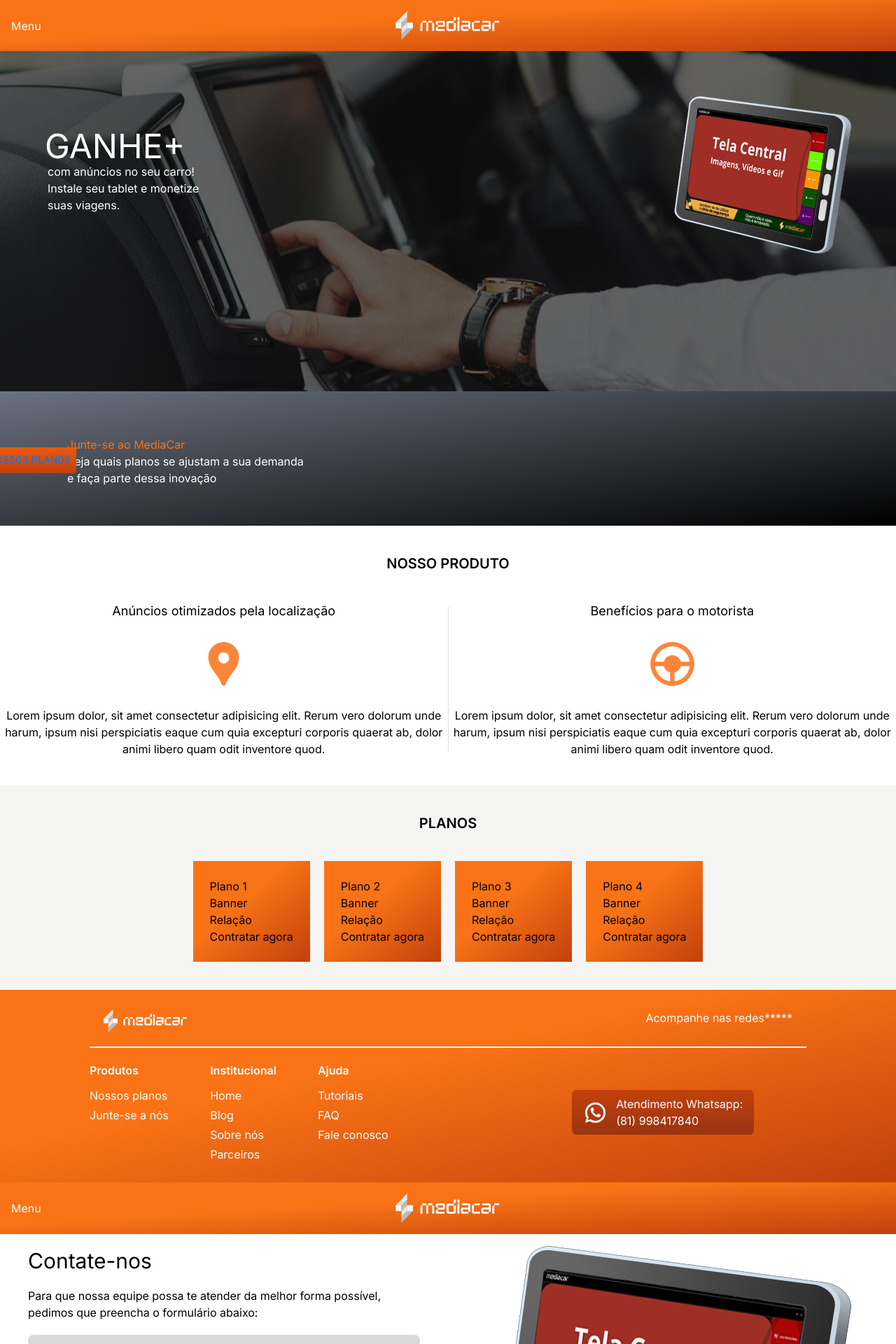
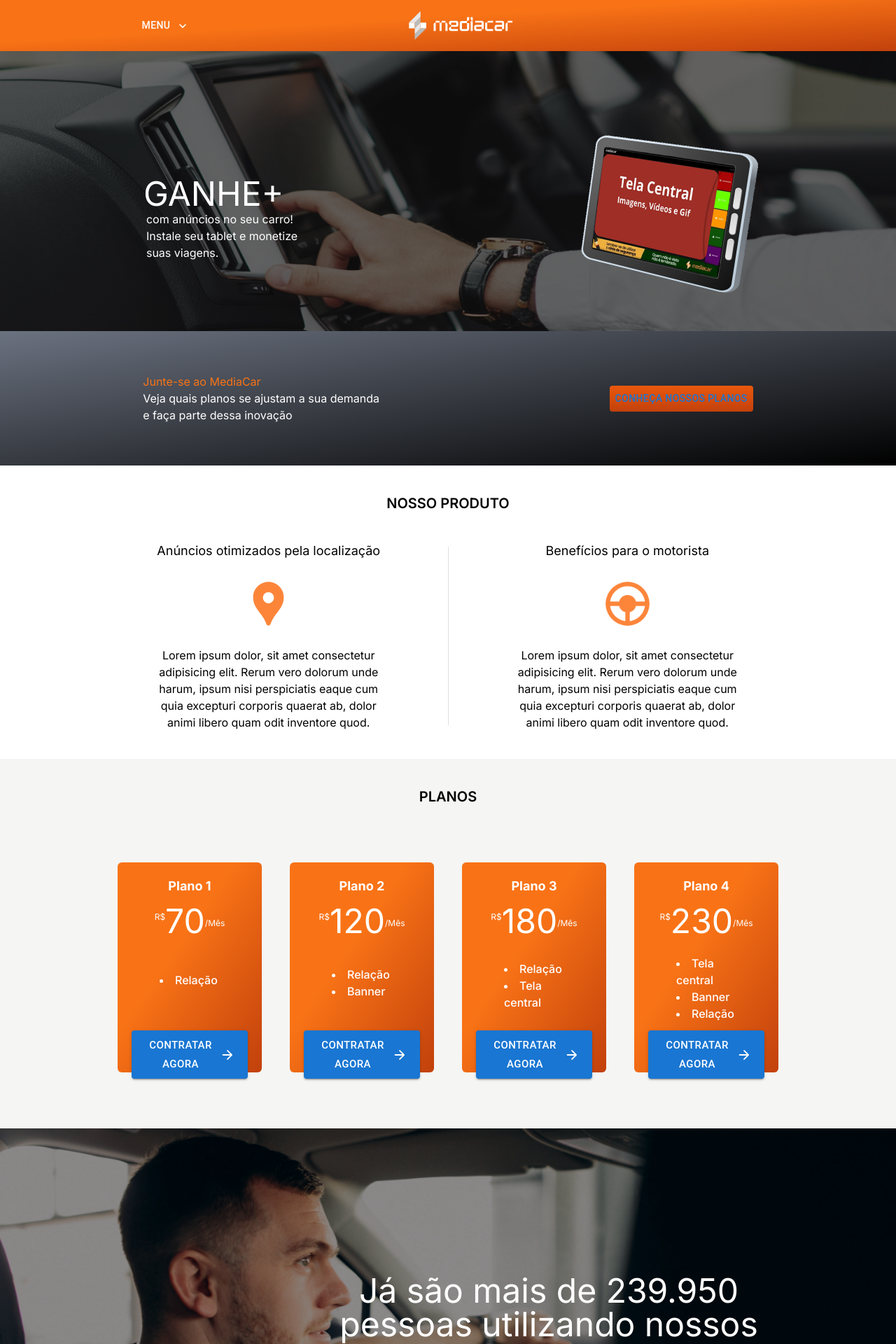
Before and after one commit to IgorRS-2302/mediacar, a Next.js app: page / in a window 1280 px wide. Shown: the top 1920 px of the page at 70% size. Built offline with nearby package versions, Linux system fonts and the light colour scheme.

Commit message:
redirects added

```diff
--- a/src/app/Pages/Contato.tsx
+++ /dev/null
@@ -1,32 +0,0 @@
-import React from 'react'
-import Header from '../components/header'
-import Footer from '../components/footer'
-import Image from "next/image";
-import Tablet from '../assets/images/tablet_mediacarV2.png'
-export default function Contato() {
-  return (
-    <div>
-      <Header/>
-        <div className='grid grid-flow-col grid-cols-2 bg-white'>
-            <div className='flex flex-grow-1 flex-col gap-5 align-middle justify-center text-black mx-10'>
-
-                <h1 className='text-3xl'>Contate-nos</h1>
-                <h3 className=''>Para que nossa equipe possa te atender da melhor forma possível, pedimos que preencha o formulário abaixo:</h3>
-                <input type="text" placeholder='Nome' className='py-2 pl-3 bg-cor-input rounded-lg '/>
-                <input type="email" placeholder='Email' className='py-2 pl-3 bg-cor-input rounded-lg '/>
-                <input type="tel" placeholder='Telefone' className='py-2 pl-3 bg-cor-input rounded-lg'/>
-                <input type="text" placeholder='Empresa' className='py-2 pl-3 bg-cor-input rounded-lg'/>
-                <input type="text" placeholder='Site' className=' py-2 pl-3 bg-cor-input rounded-lg'/>
-                <div className='flex justify-end'>
-                    <button className='bg-cor-laranja py-3 px-12 rounded-lg'>Enviar</button>
-                </div>
-            </div>
-            <div className='flex items-center align-middle justify-center'>
-            <Image src={Tablet} alt={''}/>
-
-            </div>
-            </div>
-      <Footer/>
-    </div>
-  )
-}
--- a/src/app/components/cardPlanos.tsx
+++ b/src/app/components/cardPlanos.tsx
@@ -1,19 +1,57 @@
-interface Planos {
-  planNumber: number;
+import { ArrowForwardRounded } from "@mui/icons-material";
+import { Button } from "@mui/material";
+
+interface ICardData {
+  title: string;
+  price: number;
+  description?: string;
+  listItem?: string[];
 }
 
-export default function CardPlanos({ planNumber }: Planos) {
+export default function CardPlanos({
+  title,
+  price,
+  description,
+  listItem,
+}: ICardData) {
   return (
-    <div className="bg-gradient-to-br from-orange-500 from-40% orange-600 to-orange-700 p-6">
-      <span>Plano {planNumber}</span>
-      <div></div>
-      <div>
-        <ul>
-          <li>Banner</li>
-          <li>Relação</li>
-        </ul>
+    <div className="grid bg-gradient-to-br from-orange-500 from-40% orange-600 to-orange-700 p-5 rounded-md w-screen">
+      <div className="mx-auto text-white h-1/12">
+        <p className="w-full text-center mb-3 text-lg font-bold h-1/12">
+          {title}
+        </p>
+        <div className="flex items-center justify-center mb-3">
+          <sup className="">R$</sup>
+          <p className="text-5xl">{price}</p>
+          <sub>/Mês</sub>
+        </div>
       </div>
-      <button>Contratar agora</button>
+      <div className="my-3">
+        <div className=" text-white font-medium text-center">
+          {description ? <p>{description}</p> : null}
+        </div>
+        <div className=" text-white font-medium px-10">
+          {listItem ? (
+            <ul className="list-inside">
+              {listItem.map((item) => (
+                <li className="list-disc" key={item}>
+                  {item}
+                </li>
+              ))}
+            </ul>
+          ) : null}
+        </div>
+      </div>
+      <div className="h-10 self-end">
+        <Button
+          variant="contained"
+          size="large"
+          className="bg-white hover:bg-slate-50 text-orange-700 capitalize w-full"
+          endIcon={<ArrowForwardRounded />}
+        >
+          <span>Contratar agora</span>
+        </Button>
+      </div>
     </div>
   );
 }
--- a/src/app/components/header.tsx
+++ b/src/app/components/header.tsx
@@ -1,11 +1,50 @@
+"use client";
 import Image from "next/image";
 import MediacarLogo from "../assets/svgs/logo_mediacar.svg";
+import Link from "next/link";
+import ExpandMoreIcon from "@mui/icons-material/ExpandMore";
+import { Button, Menu, MenuItem } from "@mui/material";
+import { useState } from "react";
 
 export default function Header() {
+  const [anchorEl, setAnchorEl] = useState<null | HTMLElement>(null);
+  const open = Boolean(anchorEl);
+  const handleClick = (event: React.MouseEvent<HTMLButtonElement>) => {
+    setAnchorEl(event.currentTarget);
+  };
+  const handleClose = () => {
+    setAnchorEl(null);
+  };
+
   return (
-    <header className="bg-gradient-to-br from-orange-500 from-40% orange-600 to-orange-700 flex items-center justify-between w-full p-4">
-      <div className="text-white">Menu</div>
-      <Image src={MediacarLogo} alt={"Logo mediacar"} width={150} />
+    <header className="bg-gradient-to-br from-orange-500 from-40% orange-600 to-orange-700 flex items-center justify-around w-full py-4 px-10">
+      <Button
+        variant="text"
+        color="inherit"
+        endIcon={<ExpandMoreIcon />}
+        aria-controls={open ? "basic-menu" : undefined}
+        aria-haspopup="true"
+        aria-expanded={open ? "true" : undefined}
+        onClick={handleClick}
+      >
+        Menu
+      </Button>
+      <Menu
+        id="basic-menu"
+        anchorEl={anchorEl}
+        open={open}
+        onClose={handleClose}
+        MenuListProps={{
+          "aria-labelledby": "basic-button",
+        }}
+      >
+        <MenuItem onClick={handleClose}>Contato</MenuItem>
+        <MenuItem onClick={handleClose}>Motorista</MenuItem>
+        <MenuItem onClick={handleClose}>Anunciante</MenuItem>
+      </Menu>
+      <Link href={"/"}>
+        <Image src={MediacarLogo} alt={"Logo mediacar"} width={150} />
+      </Link>
       <span className="invisible">menu</span>
     </header>
   );
--- /dev/null
+++ b/src/app/contato/page.tsx
@@ -0,0 +1,55 @@
+import React from "react";
+import Header from "../components/header";
+import Footer from "../components/footer";
+import Image from "next/image";
+import Tablet from "../assets/images/tablet_mediacarV2.png";
+export default function Contato() {
+  return (
+    <div>
+      <Header />
+      <div className="grid grid-flow-col grid-cols-2 bg-white">
+        <div className="flex flex-grow-1 flex-col gap-5 align-middle justify-center text-black mx-10 p-12">
+          <h1 className="text-3xl">Contate-nos</h1>
+          <h3 className="">
+            Para que nossa equipe possa te atender da melhor forma possível,
+            pedimos que preencha o formulário abaixo:
+          </h3>
+          <input
+            type="text"
+            placeholder="Nome"
+            className="py-2 pl-3 bg-cor-input rounded-lg "
+          />
+          <input
+            type="email"
+            placeholder="Email"
+            className="py-2 pl-3 bg-cor-input rounded-lg "
+          />
+          <input
+            type="tel"
+            placeholder="Telefone"
+            className="py-2 pl-3 bg-cor-input rounded-lg"
+          />
+          <input
+            type="text"
+            placeholder="Empresa"
+            className="py-2 pl-3 bg-cor-input rounded-lg"
+          />
+          <input
+            type="text"
+            placeholder="Site"
+            className=" py-2 pl-3 bg-cor-input rounded-lg"
+          />
+          <div className="flex justify-end">
+            <button className="bg-cor-laranja py-3 px-12 rounded-lg">
+              Enviar
+            </button>
+          </div>
+        </div>
+        <div className="flex items-center align-middle justify-center">
+          <Image src={Tablet} alt={""} />
+        </div>
+      </div>
+      <Footer />
+    </div>
+  );
+}
--- a/src/app/page.tsx
+++ b/src/app/page.tsx
@@ -4,41 +4,47 @@ import Header from "./components/header";
 import Footer from "./components/footer";
 import Image from "next/image";
 import Banner from "../app/assets/images/banner.png";
+import Banner2 from "../app/assets/images/banner2.png";
 import Tablet from "../app/assets/images/tablet_mediacarV2.png";
 import LocationPin from "../app/assets/svgs/Location pin.svg";
 import SteeringWheel from "../app/assets/svgs/Steering Wheel.svg";
-import Contato from "./Pages/Contato";
 
 export default function Home() {
   return (
     <main className="flex min-h-screen flex-col items-center justify-between text-white">
       <Header />
       <div className="banner w-full relative">
-        <Image src={Banner} alt={"Banner mediacar"} />
-        <div className="spans absolute top-28 left-16 flex flex-col">
+        <Image
+          src={Banner}
+          alt={"Banner mediacar"}
+          className="object-fill w-full max-h-[50vh]"
+        />
+        <div className="absolute top-28 left-1 flex w-full justify-around items-center">
+          <div className="spans flex flex-col">
             <span className="text-5xl">GANHE+</span>
             <span className="pl-1">
               com anúncios no seu carro! <br />
               Instale seu tablet e monetize <br /> suas viagens.
             </span>
           </div>
-        <div className="absolute top-14 right-16 w-64">
+          <div className="w-64">
             <Image src={Tablet} alt={""} />
           </div>
         </div>
-      <div className="relative bg-gradient-to-br from-gray-500 from-23% gray-600 to-black text-white w-full h-48">
-        <div className="absolute flex flex-col top-16 left-24">
+      </div>
+      <div className="flex justify-around items-center bg-gradient-to-br from-gray-500 from-23% gray-600 to-black text-white w-full h-48 px-10">
+        <div className="flex flex-col">
           <span className="text-orange-500">Junte-se ao MediaCar</span>
           <span>
             Veja quais planos se ajustam a sua demanda <br /> e faça parte dessa
             inovação
           </span>
         </div>
-        <Button className="absolute bg-gradient-to-b from-orange-600 to-orange-700 text-white py-3 px-5 rounded-full top-20 right-24">
+        <Button className="bg-gradient-to-b from-orange-600 to-orange-700 text-white py-3 px-5 rounded-full">
           Conheça nossos planos
         </Button>
       </div>
-      <div className="product text-black py-10">
+      <div className="product text-black py-10 px-32">
         <div className="flex justify-center">
           <span className="text-xl font-semibold">NOSSO PRODUTO</span>
         </div>
@@ -48,7 +54,7 @@ export default function Home() {
               Anúncios otimizados pela localização
             </span>
             <Image src={LocationPin} alt={""} width={75} />
-            <span className="text-center">
+            <span className="text-center w-2/3">
               Lorem ipsum dolor, sit amet consectetur adipisicing elit. Rerum
               vero dolorum unde harum, ipsum nisi perspiciatis eaque cum quia
               excepturi corporis quaerat ab, dolor animi libero quam odit
@@ -59,7 +65,7 @@ export default function Home() {
           <div className="flex flex-col items-center gap-6">
             <span className="text-lg">Benefícios para o motorista</span>
             <Image src={SteeringWheel} alt={""} width={75} />
-            <span className="text-center">
+            <span className="text-center w-2/3">
               Lorem ipsum dolor, sit amet consectetur adipisicing elit. Rerum
               vero dolorum unde harum, ipsum nisi perspiciatis eaque cum quia
               excepturi corporis quaerat ab, dolor animi libero quam odit
@@ -69,19 +75,44 @@ export default function Home() {
         </div>
       </div>
       <div className="planos bg-stone-100 text-black w-full">
-        <div className="flex flex-col items-center gap-10 py-10">
+        <div className="flex flex-col items-center gap-10 py-10 px-32">
           <span className="text-xl font-semibold">PLANOS</span>
-          <div className="flex gap-5">
-            <CardPlanos planNumber={1} />
-            <CardPlanos planNumber={2} />
-            <CardPlanos planNumber={3} />
-            <CardPlanos planNumber={4} />
+          <div className="flex gap-10 w-full p-10">
+            <CardPlanos title={"Plano 1"} price={70} listItem={["Relação"]} />
+            <CardPlanos
+              title={"Plano 2"}
+              price={120}
+              listItem={["Relação", "Banner"]}
+            />
+            <CardPlanos
+              title={"Plano 3"}
+              price={180}
+              listItem={["Relação", "Tela central"]}
+            />
+            <CardPlanos
+              title={"Plano 4"}
+              price={230}
+              listItem={["Tela central", "Banner", "Relação"]}
+            />
           </div>
         </div>
       </div>
-      {/* <CardPlanos /> */}
+      <div className="banner w-full relative">
+        <Image
+          src={Banner2}
+          alt={"Banner mediacar"}
+          className="object-fill w-full max-h-[60vh]"
+        />
+        <div className="spans absolute top-52 left-72 flex flex-col items-center gap-5">
+          <span className="text-5xl w-3/4 text-center ">
+            Já são mais de 239.950 pessoas utilizando nossos serviços.
+          </span>
+          <span className="font-thin text-4xl">
+            Venha fazer parte você também!
+          </span>
+        </div>
+      </div>
       <Footer />
-      <Contato/>
     </main>
   );
 }
```
Also changed, not shown: src/app/assets/images/banner2.png (added). Lines whose indentation alone changed are shown as unchanged.
